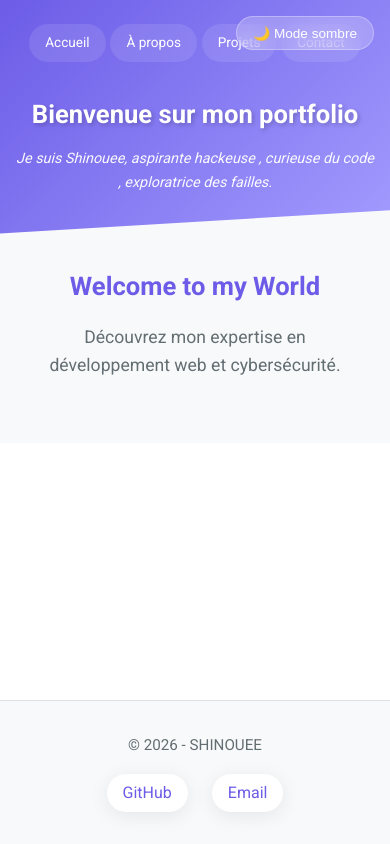
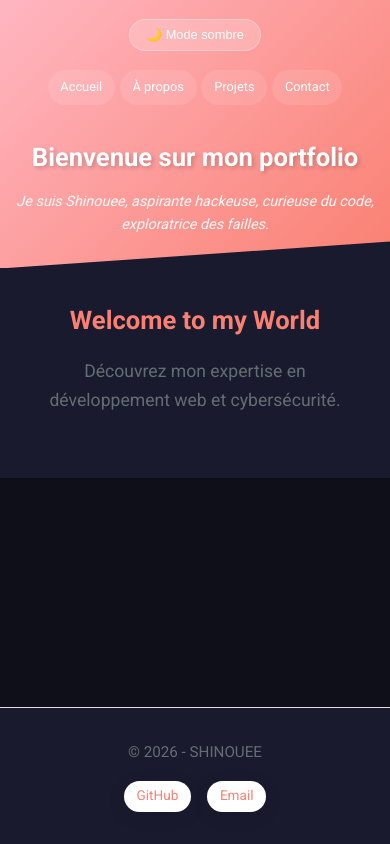
Before and after one commit to Shinoue-debug/Portfolio-Shinoue, a plain HTML site: page index.html in a window 390 px wide. Drawn offline with Linux system fonts and the light colour scheme.

Commit message:
Update index.html

```diff
--- a/index.html
+++ b/index.html
@@ -16,18 +16,18 @@
 }
 
 :root {
-    --bg-primary: #ffffff;
-    --bg-secondary: #f8f9fa;
+    --bg-primary: #0f0f1a;
+    --bg-secondary: #1a1a2e;
     --bg-card: #ffffff;
     --text-primary: #2d3436;
     --text-secondary: #636e72;
-    --accent: #6c5ce7;
-    --accent-hover: #5a4bd1;
-    --accent-light: #a29bfe;
+    --accent: #fa8072;
+    --accent-hover: #fa8072;
+    --accent-light: #ffb6c1;
     --border: #e0e0e0;
     --shadow: 0 4px 20px rgba(0, 0, 0, 0.08);
     --shadow-hover: 0 8px 30px rgba(0, 0, 0, 0.12);
-    --gradient: linear-gradient(135deg, #6c5ce7 0%, #a29bfe 100%);
+    --gradient: linear-gradient(135deg, #ffb6c1 0%, #fa8072 100%);
     --radius: 16px;
     --transition: 0.3s cubic-bezier(0.4, 0, 0.2, 1);
 }
@@ -38,13 +38,13 @@ body.dark {
     --bg-card: #16213e;
     --text-primary: #e0e0e0;
     --text-secondary: #a0a0b0;
-    --accent: #a29bfe;
+    --accent: #fa8072;
     --accent-hover: #b8b5ff;
-    --accent-light: #6c5ce7;
+    --accent-light: #ffb6c1;
     --border: #2a2a4a;
     --shadow: 0 4px 20px rgba(0, 0, 0, 0.3);
     --shadow-hover: 0 8px 30px rgba(108, 92, 231, 0.15);
-    --gradient: linear-gradient(135deg, #6c5ce7 0%, #a29bfe 100%);
+    --gradient: linear-gradient(135deg, #fa8072 0%, #ffb6c1 100%);
 }
 
 html {
@@ -72,10 +72,15 @@ header {
     clip-path: polygon(0 0, 100% 0, 100% 85%, 0 100%);
 }
 
+/* Conteneur pour le header-top */
+.header-top {
+    display: flex;
+    justify-content: flex-end;
+    align-items: center;
+    margin-bottom: 1rem;
+}
+
 .theme-toggle {
-    position: absolute;
-    top: 1.5rem;
-    right: 2rem;
     background: rgba(255, 255, 255, 0.2);
     backdrop-filter: blur(10px);
     border: 1px solid rgba(255, 255, 255, 0.3);
@@ -86,6 +91,7 @@ header {
     font-size: 0.95rem;
     transition: all var(--transition);
     z-index: 10;
+    white-space: nowrap;
 }
 
 .theme-toggle:hover {
@@ -103,6 +109,7 @@ nav ul {
     justify-content: center;
     gap: 0.5rem;
     flex-wrap: wrap;
+    padding: 0;
 }
 
 nav ul li a {
@@ -588,6 +595,17 @@ footer p:has(«) {
         clip-path: polygon(0 0, 100% 0, 100% 90%, 0 100%);
     }
 
+    /* Le bouton mode sombre passe au-dessus de la navigation */
+    .header-top {
+        justify-content: center;
+        margin-bottom: 1.5rem;
+    }
+
+    .theme-toggle {
+        font-size: 0.85rem;
+        padding: 0.5rem 1.2rem;
+    }
+
     header h1 {
         font-size: 2rem;
     }
@@ -596,15 +614,8 @@ footer p:has(«) {
         font-size: 1rem;
     }
 
-    .theme-toggle {
-        top: 1rem;
-        right: 1rem;
-        padding: 0.5rem 1rem;
-        font-size: 0.85rem;
-    }
-
     nav ul {
-        gap: 0.3rem;
+        gap: 0.4rem;
     }
 
     nav ul li a {
@@ -657,6 +668,20 @@ footer p:has(«) {
 }
 
 @media (max-width: 480px) {
+    header {
+        padding: 1.2rem 0.8rem 2rem;
+    }
+
+    .header-top {
+        justify-content: center;
+        margin-bottom: 1.2rem;
+    }
+
+    .theme-toggle {
+        font-size: 0.8rem;
+        padding: 0.45rem 1rem;
+    }
+
     header h1 {
         font-size: 1.6rem;
     }
@@ -669,6 +694,15 @@ footer p:has(«) {
         font-size: 1.6rem;
     }
 
+    nav ul {
+        gap: 0.3rem;
+    }
+
+    nav ul li a {
+        padding: 0.45rem 0.8rem;
+        font-size: 0.8rem;
+    }
+
     .skills span {
         padding: 0.5rem 1rem;
         font-size: 0.85rem;
@@ -678,12 +712,23 @@ footer p:has(«) {
     .project-card video {
         height: 180px;
     }
+
+    .social-links {
+        gap: 1rem;
+    }
+
+    .social-links a {
+        padding: 0.3rem 0.8rem;
+        font-size: 0.85rem;
+    }
 }
     </style>
     </head>
 <body>
     <header>
+    <div class="header-top">
         <button class="theme-toggle" onclick="document.body.classList.toggle('dark')">🌙 Mode sombre</button>
+    </div>
     <nav>
         <ul>
             <li><a href="index.html">Accueil</a></li>
@@ -693,8 +738,7 @@ footer p:has(«) {
         </ul>
     </nav>
     <h1>Bienvenue sur mon portfolio</h1>
-        <p>Je suis Shinouee, aspirante hackeuse , curieuse du code , exploratrice des failles.</p>
-
+    <p>Je suis Shinouee, aspirante hackeuse, curieuse du code, exploratrice des failles.</p>
 </header>
 
     <section class="hero">
```
Lines whose indentation alone changed are shown as unchanged.
